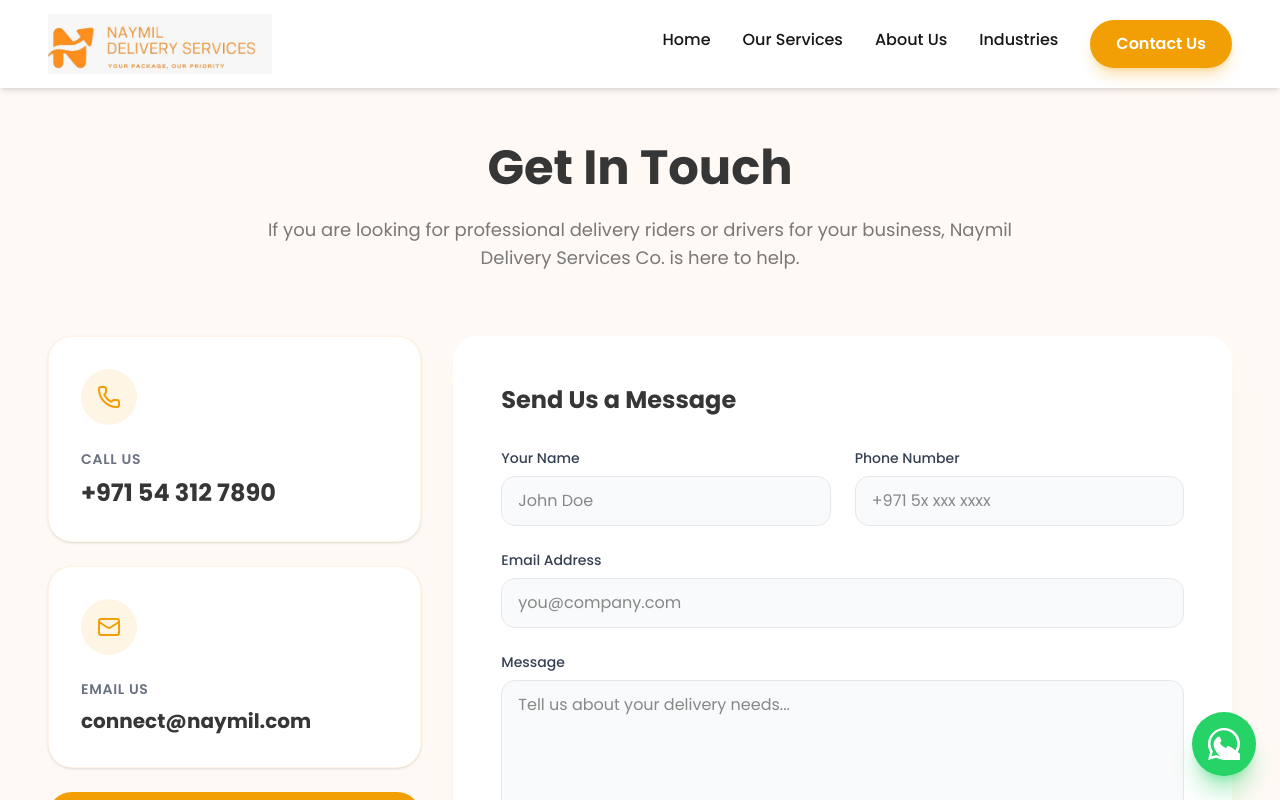
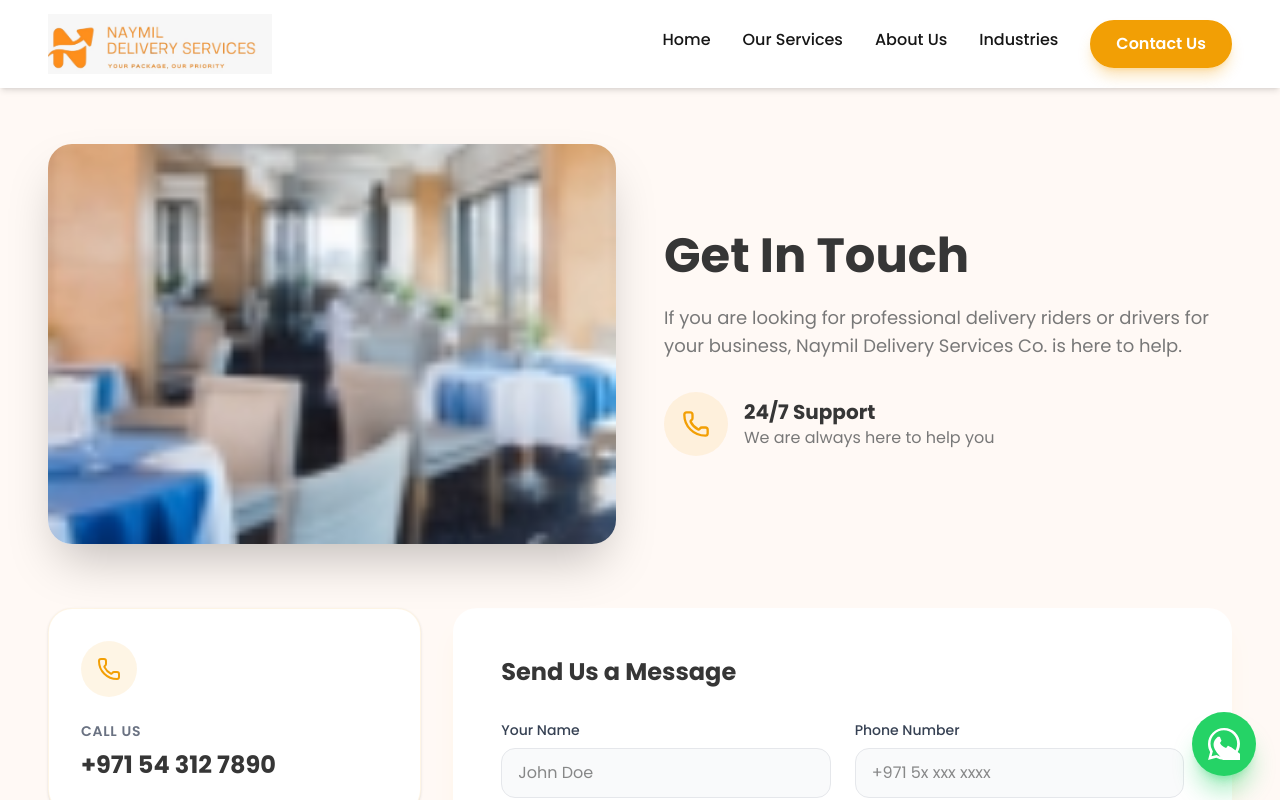
Before and after one commit to maslamhussaini/naymildelivery, a Next.js app: page /contact in a window 1280 px wide. Shown: the top 800 px of the page. Built offline with nearby package versions, Linux system fonts and the light colour scheme.

Commit message:
Add professional hero image and format layout on the Contact Us page

```diff
--- a/app/contact/page.tsx
+++ b/app/contact/page.tsx
@@ -2,6 +2,7 @@
 
 import { motion } from 'framer-motion'
 import { Phone, Mail, MapPin } from 'lucide-react'
+import Image from 'next/image'
 
 export default function ContactPage() {
   return (
@@ -9,11 +10,30 @@ export default function ContactPage() {
         {/* Contact Section */}
         <section id="contact" className="py-12 bg-[#FFF9F5]">
           <div className="container mx-auto px-6 md:px-12">
-            <div className="text-center max-w-3xl mx-auto mb-16">
-              <h2 className="text-3xl md:text-5xl font-bold text-[#363636] mb-6">Get In Touch</h2>
-              <p className="text-[#787878] text-lg">
-                If you are looking for professional delivery riders or drivers for your business, Naymil Delivery Services Co. is here to help.
-              </p>
+            <div className="grid lg:grid-cols-2 gap-12 items-center mb-16">
+              <motion.div
+                initial={{ opacity: 0, x: -30 }}
+                whileInView={{ opacity: 1, x: 0 }}
+                viewport={{ once: true }}
+                className="relative h-[400px] w-full hidden lg:block"
+              >
+                 <Image src="/photo-2.jpg" alt="Get In Touch" fill className="object-cover rounded-3xl shadow-2xl" priority />
+              </motion.div>
+              <div className="text-left max-w-2xl">
+                <h2 className="text-3xl md:text-5xl font-bold text-[#363636] mb-6">Get In Touch</h2>
+                <p className="text-[#787878] text-lg mb-8">
+                  If you are looking for professional delivery riders or drivers for your business, Naymil Delivery Services Co. is here to help.
+                </p>
+                <div className="flex items-center gap-4">
+                  <div className="w-16 h-16 bg-[#f29f05]/10 flex items-center justify-center rounded-full text-[#f29f05]">
+                    <Phone size={28} />
+                  </div>
+                  <div>
+                    <h4 className="font-bold text-xl text-[#363636]">24/7 Support</h4>
+                    <p className="text-[#787878]">We are always here to help you</p>
+                  </div>
+                </div>
+              </div>
             </div>
 
             <div className="grid lg:grid-cols-3 gap-8">
```
